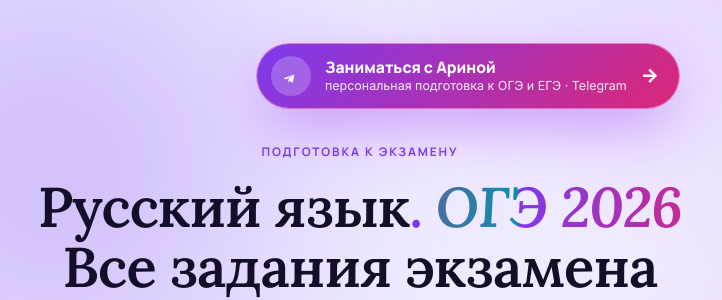
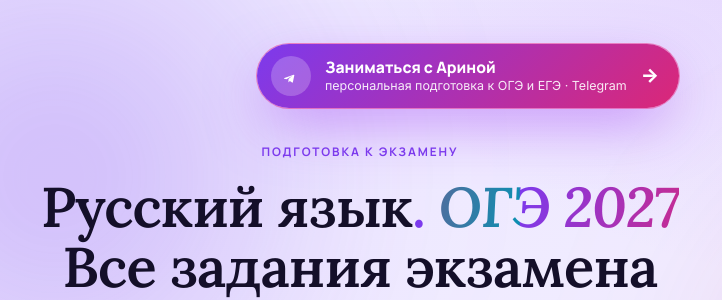
Before and after one commit to PROuchitelskaya/russian-oge-2026, a plain HTML site: page index.html in a window 1280 px wide. Shown: the top 300 px of the page, 172-894 px from the left. Drawn offline with Linux system fonts and the light colour scheme.

Commit message:
Обновить год на первой странице на 2027

```diff
--- a/index.html
+++ b/index.html
@@ -3,13 +3,13 @@
 <head>
   <meta charset="utf-8" />
   <meta name="viewport" content="width=device-width, initial-scale=1, viewport-fit=cover" />
-  <meta name="description" content="Тренажёр ОГЭ 2026 по русскому языку для 9 класса: все задания 1–13 в формате экзамена ФИПИ — изложение, синтаксический и пунктуационный анализ, орфография, грамматические нормы, синонимия словосочетаний, анализ текста, средства выразительности, лексика, сочинение 13.1/13.2/13.3. Разбор каждого правила. От репетитора Арины Галицкой." />
+  <meta name="description" content="Тренажёр ОГЭ 2027 по русскому языку для 9 класса: все задания 1–13 в формате экзамена ФИПИ — изложение, синтаксический и пунктуационный анализ, орфография, грамматические нормы, синонимия словосочетаний, анализ текста, средства выразительности, лексика, сочинение 13.1/13.2/13.3. Разбор каждого правила. От репетитора Арины Галицкой." />
   <meta name="theme-color" content="#0b0d14" media="(prefers-color-scheme: dark)" />
   <meta name="theme-color" content="#f6f1e7" media="(prefers-color-scheme: light)" />
   <link rel="preconnect" href="https://fonts.googleapis.com" />
   <link rel="preconnect" href="https://fonts.gstatic.com" crossorigin />
   <link href="https://fonts.googleapis.com/css2?family=Inter:wght@400;500;600;700;800&family=Manrope:wght@500;600;700;800&family=Lora:ital,wght@0,500;0,600;0,700;1,500;1,600&display=swap" rel="stylesheet" />
-  <title>Русский язык · ОГЭ 2026 — тренажёр всех заданий 1–13 (9 класс)</title>
+  <title>Русский язык · ОГЭ 2027 — тренажёр всех заданий 1–13 (9 класс)</title>
   <link rel="stylesheet" href="styles.css?v=1" />
 </head>
 <body>
@@ -35,7 +35,7 @@
       <header class="hero">
         <div class="hero-body">
           <span class="eyebrow">подготовка к&nbsp;экзамену</span>
-          <h1 class="hero-title">Русский язык<span class="hero-dot">.</span> <span class="grad">ОГЭ&nbsp;2026</span><br />Все задания экзамена</h1>
+          <h1 class="hero-title">Русский язык<span class="hero-dot">.</span> <span class="grad">ОГЭ&nbsp;2027</span><br />Все задания экзамена</h1>
           <p class="hero-sub">13 заданий ОГЭ, разбор каждого правила в&nbsp;формате экзамена ФИПИ (9&nbsp;класс). Отвечаешь — мгновенно видишь правило, набираешь звёзды, держишь серию и&nbsp;растёшь в&nbsp;ранге.</p>
           <p class="hero-note"><span class="hero-note-ico" aria-hidden="true">📱</span><span>Чтобы прогресс сохранялся, заходи с&nbsp;<b>одного и&nbsp;того&nbsp;же устройства</b> (например, телефона) и&nbsp;через <b>один и&nbsp;тот&nbsp;же браузер</b>.</span></p>
           <p class="hero-reward"><span class="hero-reward-ico" aria-hidden="true">🎓</span> По итогам курса вы получите именной <b>сертификат</b> и&nbsp;<b>развёрнутый разбор итоговых результатов</b>.</p>
```
